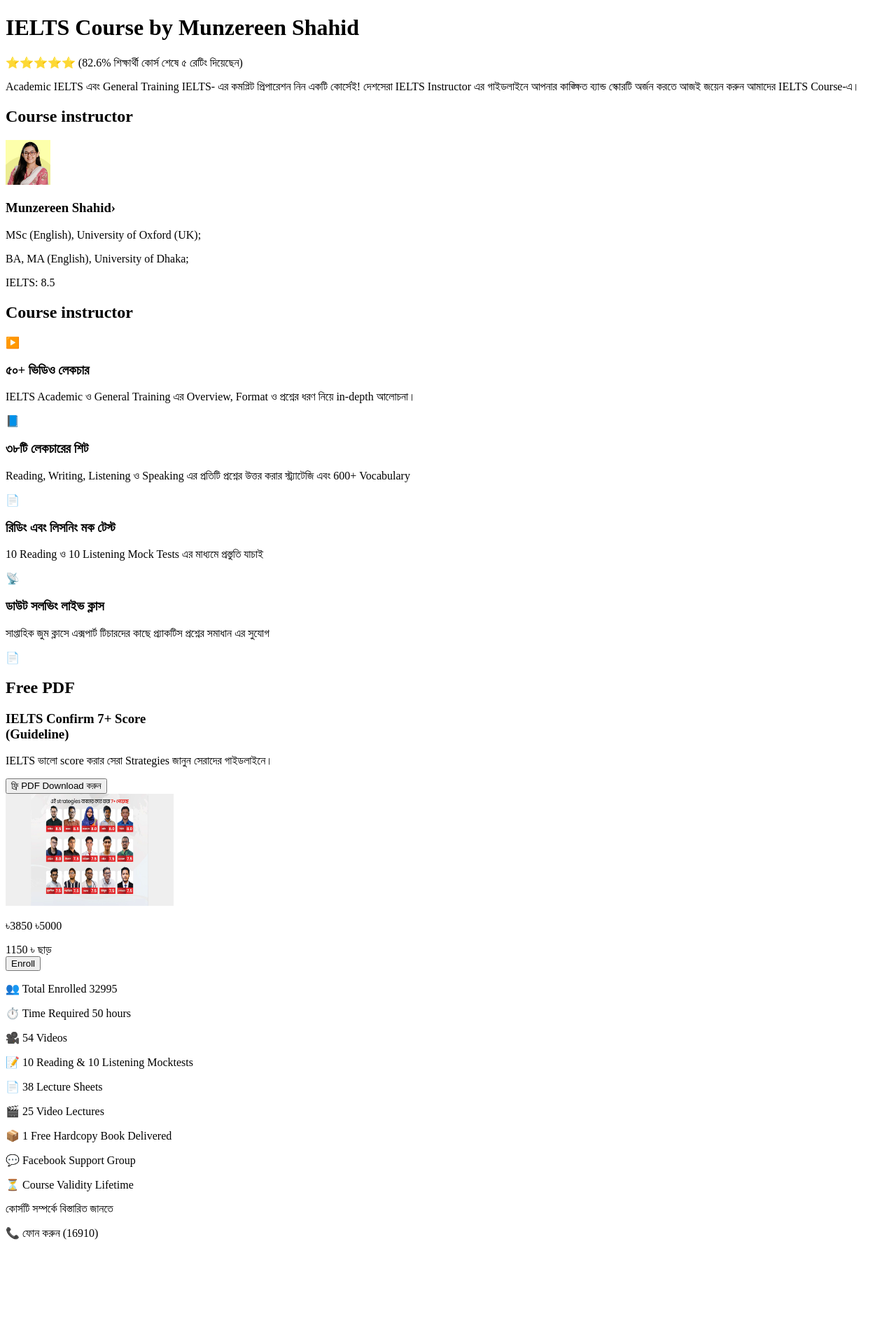
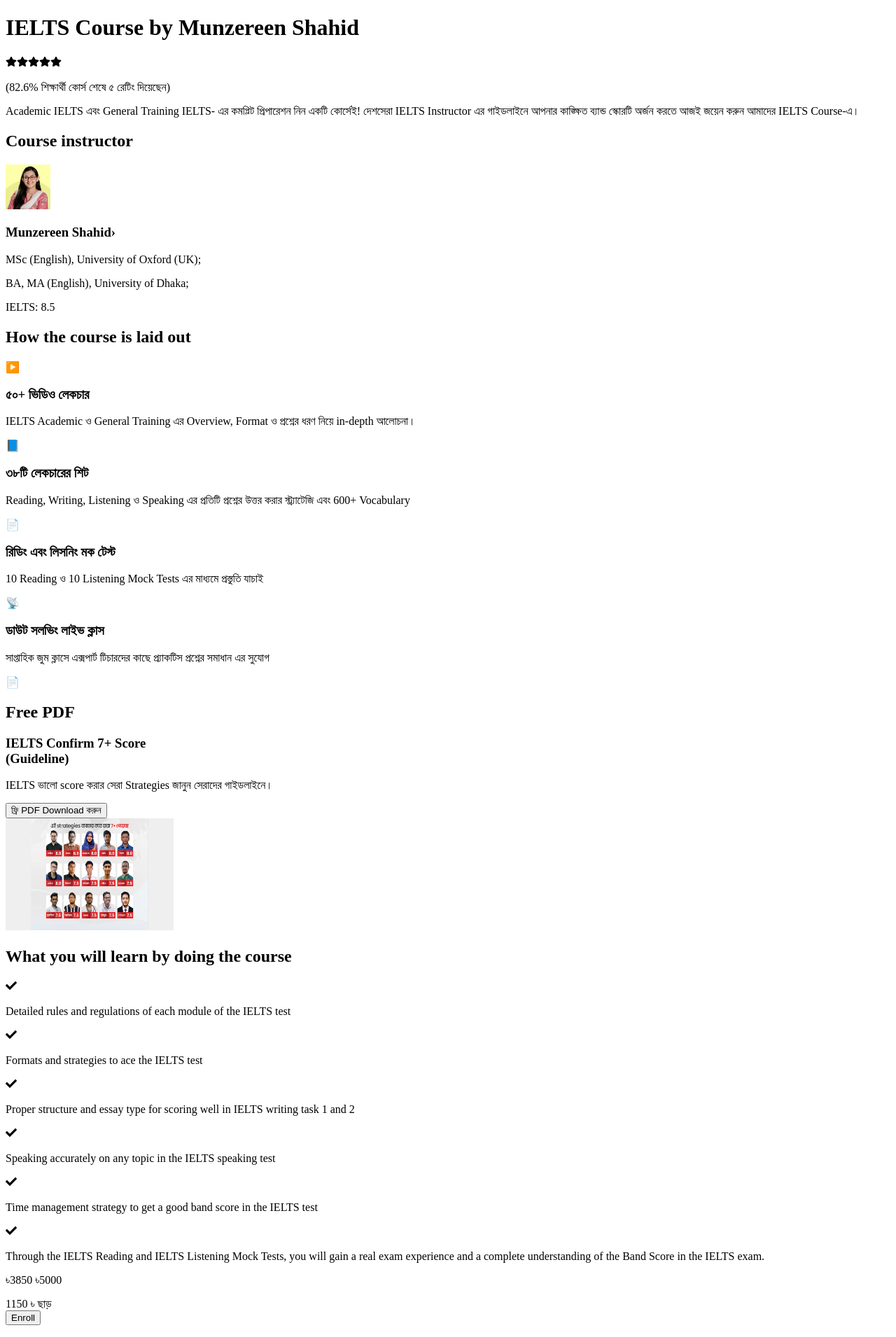
Before and after one commit to ashrafultusar/10-minute-school-job-task, a Next.js app: page / in a window 1280 px wide. Shown: the top 1910 px of the page at 70% size. Before the commit the page ends 1787 px from the top, so only its background shows below. Built offline with nearby package versions, Linux system fonts and the light colour scheme.

Commit message:
added other section

```diff
--- a/src/app/page.tsx
+++ b/src/app/page.tsx
@@ -4,7 +4,8 @@
 import Header from "@/components/Header";
 import Instructors from "@/components/Instructors";
 import LayoutStructure from "@/components/LayoutStructure";
-import Overview from "@/components/Overview";
+import CourseLayout from "@/components/CourseLayout";
+import LearningOutcomes from "@/components/LearningOutcomes";
 
 export default function Home() {
   return (
@@ -14,7 +15,8 @@
         {/* LEFT Side */}
         <div className="md:col-span-7 space-y-6 max-w-5xl">
           <Instructors></Instructors>
-          <Overview></Overview>
+         <CourseLayout></CourseLayout>
+         <LearningOutcomes></LearningOutcomes>
         </div>
 
         {/* RIGHT Side */}
--- a/src/components/Overview.tsx
+++ b/src/components/CourseLayout.tsx
@@ -24,10 +24,10 @@
   },
 ];
 
-const Overview = () => {
+const CourseLayout = () => {
   return (
-    <div>
-         <h1 className="md:text-2xl">{"Course instructor"}</h1>
+    <div >
+      <h1 className="md:text-2xl mb-4">How the course is laid out</h1>
       <section className="mb-12">
         <div className="grid grid-cols-1 md:grid-cols-2 gap-4 bg-[#0F172A] text-white p-6 ">
           {layoutItems.map((item, index) => (
@@ -74,4 +74,4 @@
   );
 };
 
-export default Overview;
+export default CourseLayout;
--- a/src/components/Header.tsx
+++ b/src/components/Header.tsx
@@ -1,16 +1,32 @@
 import React from "react";
-import { FcRating } from "react-icons/fc";
+import { FaStar } from "react-icons/fa";
 
 const Header = () => {
   return (
-    <div className="h-64 bg-[#030116] text-white">
-      <h1>IELTS Course by Munzereen Shahid</h1>
-      <p>⭐⭐⭐⭐⭐ (82.6% শিক্ষার্থী কোর্স শেষে ৫ রেটিং দিয়েছেন)</p>
-      <p>
-        Academic IELTS এবং General Training IELTS- এর কমপ্লিট প্রিপারেশন নিন
-        একটি কোর্সেই! দেশসেরা IELTS Instructor এর গাইডলাইনে আপনার কাঙ্ক্ষিত
-        ব্যান্ড স্কোরটি অর্জন করতে আজই জয়েন করুন আমাদের IELTS Course-এ।{" "}
-      </p>
+    <div className="h-64 bg-[#030116] text-white flex items-center justify-between px-10">
+      {/* Left Content */}
+      <div className="max-w-2xl mx-auto">
+        <h1 className="text-3xl font-bold mb-2">
+          IELTS Course by Munzereen Shahid
+        </h1>
+        <div className="flex items-center gap-2 text-sm mb-2">
+          <div className="flex text-yellow-400">
+            <FaStar />
+            <FaStar />
+            <FaStar />
+            <FaStar />
+            <FaStar />
+          </div>
+          <p className="text-white text-sm">
+            (82.6% শিক্ষার্থী কোর্স শেষে ৫ রেটিং দিয়েছেন)
+          </p>
+        </div>
+        <p className="text-sm leading-relaxed text-gray-300">
+          Academic IELTS এবং General Training IELTS- এর কমপ্লিট প্রিপারেশন নিন
+          একটি কোর্সেই! দেশসেরা IELTS Instructor এর গাইডলাইনে আপনার কাঙ্ক্ষিত
+          ব্যান্ড স্কোরটি অর্জন করতে আজই জয়েন করুন আমাদের IELTS Course-এ।
+        </p>
+      </div>
     </div>
   );
 };
--- a/src/components/Instructors.tsx
+++ b/src/components/Instructors.tsx
@@ -4,7 +4,7 @@
 const Instructors = () => {
   return (
     <div className="text-black md:text-2xl">
-      <h1>{"Course instructor"}</h1>
+      <h1 className="mb-4">{"Course instructor"}</h1>
 
       <div className="flex items-center gap-4 p-4  rounded-lg shadow-sm bg-white">
         <Image
--- /dev/null
+++ b/src/components/LearningOutcomes.tsx
@@ -0,0 +1,36 @@
+import React from "react";
+import { FaCheck } from "react-icons/fa";
+
+const points = [
+  "Detailed rules and regulations of each module of the IELTS test",
+  "Formats and strategies to ace the IELTS test",
+  "Proper structure and essay type for scoring well in IELTS writing task 1 and 2",
+  "Speaking accurately on any topic in the IELTS speaking test",
+  "Time management strategy to get a good band score in the IELTS test",
+  "Through the IELTS Reading and IELTS Listening Mock Tests, you will gain a real exam experience and a complete understanding of the Band Score in the IELTS exam.",
+];
+
+const LearningOutcomes = () => {
+  return (
+    <div>
+      <h1 className="mb-4 text-black md:text-2xl">
+        What you will learn by doing the course
+      </h1>
+
+      <section>
+        <div className="border border-gray-200 rounded-lg p-6 bg-white">
+          <div className="grid md:grid-cols-2 gap-y-4 gap-x-8">
+            {points.map((point, index) => (
+              <div key={index} className="flex items-start gap-3">
+                <FaCheck className="text-blue-500 mt-1 text-xl" />
+                <p className="text-gray-800 text-md leading-relaxed">{point}</p>
+              </div>
+            ))}
+          </div>
+        </div>
+      </section>
+    </div>
+  );
+};
+
+export default LearningOutcomes;
```
Also changed, not shown: src/components/CourseDetails.tsx (added, +11 -0 lines), src/components/ExclusiveFeature.tsx (added, +12 -0 lines).
